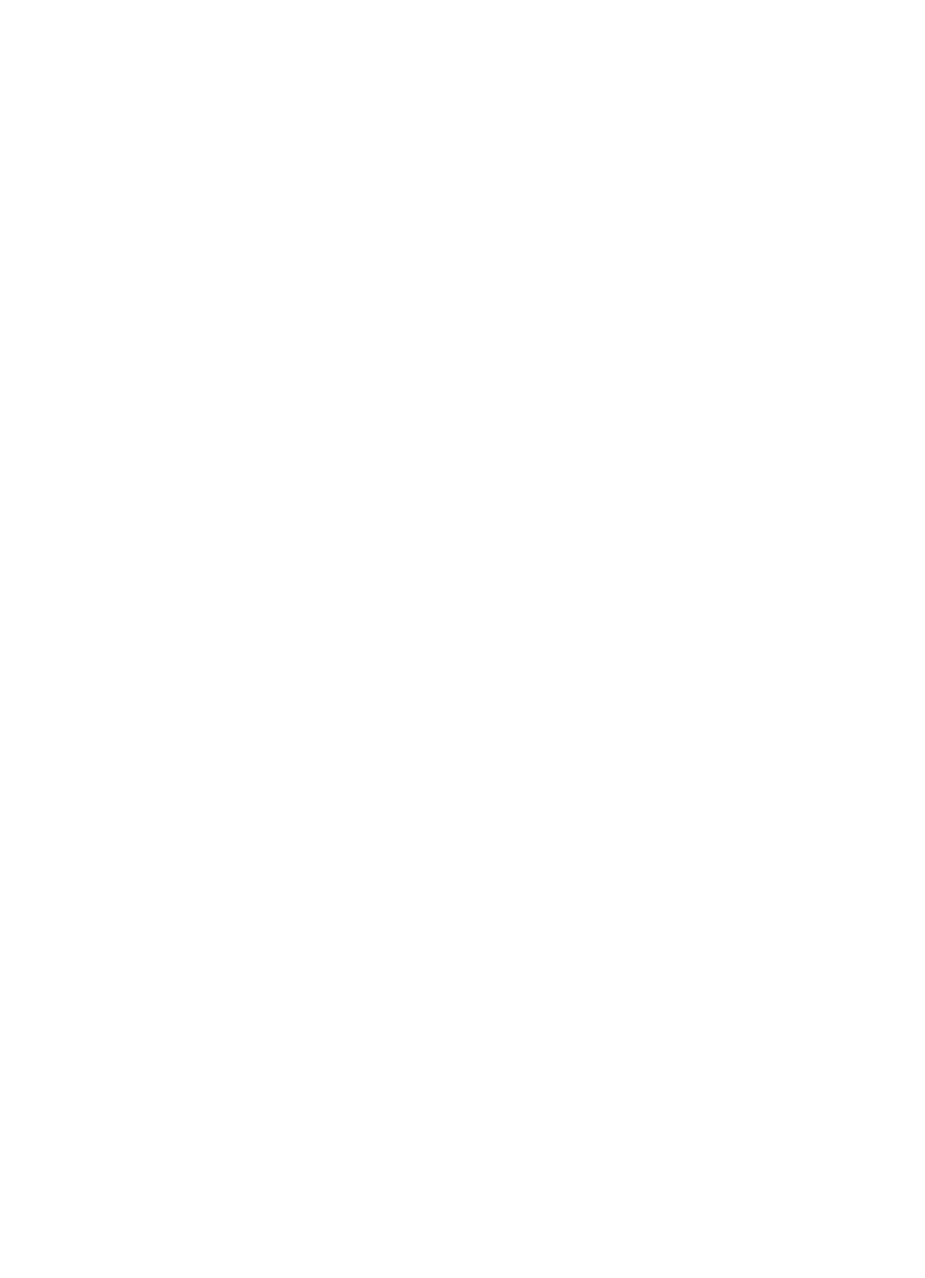
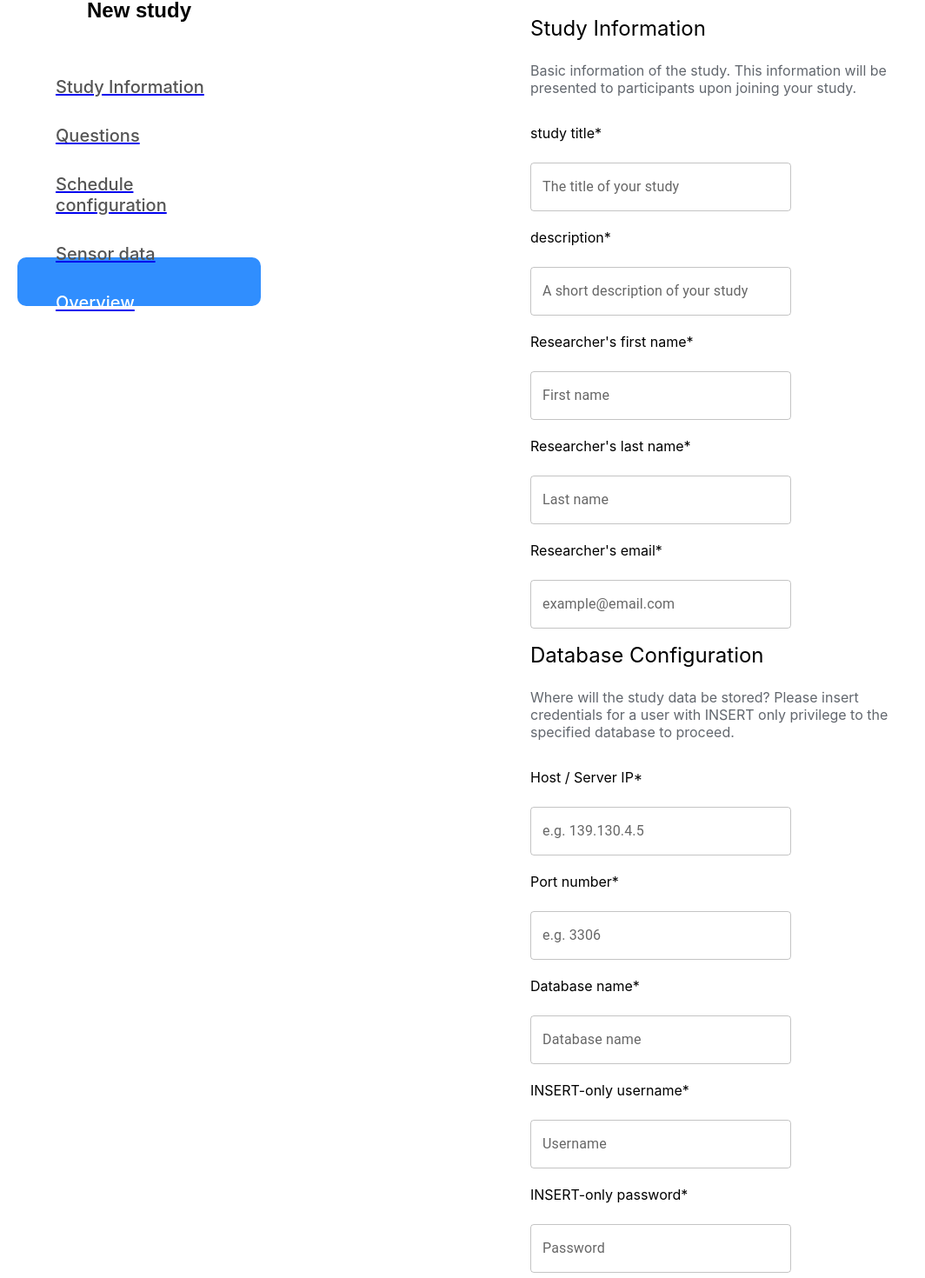
Before and after one commit to awareframework/AWARE-Light-Configurator, a React (Create React App) app in the folder reactapp/: page /overview in a window 1280 px wide. Before the commit this address had no page. Shown: the part 48-1518 px from the top of the page at 87% size, without its empty margins (0-1064 px from the left). Before the commit the page ends 800 px from the top, so only its background shows below. Built offline with nearby package versions, Linux system fonts and the light colour scheme.

Commit message:
study information page draft

```diff
--- a/reactapp/package.json
+++ b/reactapp/package.json
@@ -3,6 +3,7 @@
   "version": "0.1.0",
   "private": true,
   "dependencies": {
+    "survey-react": "latest",
     "@emotion/react": "^11.10.0",
     "@emotion/styled": "^11.10.0",
     "@mui/icons-material": "^5.8.4",
@@ -41,6 +42,7 @@
     ]
   },
   "devDependencies": {
-    "sass": "^1.54.4"
+    "sass": "^1.54.5",
+    "react-scripts": "latest"
   }
 }
--- a/reactapp/public/index.html
+++ b/reactapp/public/index.html
@@ -1,5 +1,6 @@
 <!DOCTYPE html>
 <html lang="en">
+
   <head>
     <meta charset="utf-8" />
     <link rel="icon" href="%PUBLIC_URL%/favicon.ico" />
--- a/reactapp/src/App.js
+++ b/reactapp/src/App.js
@@ -2,15 +2,26 @@ import logo from './logo.svg';
 import './App.css';
 import {BrowserRouter, Routes, Route} from "react-router-dom";
 import {Main} from "./pages/Main";
-import {StudyInformation} from "./pages/StudyInformation";
+// import {StudyInformation} from "./pages/StudyInformation";
 import Sidebar from "./components/sidebar/Sidebar";
+import SurveyLayout from './layout/SurveyLayout';
+import StudyInformation from './pages/StudyInformation';
+
 
 function App() {
+
   return (
   <BrowserRouter>
     <Routes>
       {/*<Route path="/" element={<Main/>} />*/}
-      <Route path="/" element={<Sidebar/>} />
+      <Route path='/' element={<SurveyLayout/>}>
+        <Route index element={<StudyInformation />} />
+        <Route path='/study_information' element={<StudyInformation />} />
+        <Route path='/questions' element={<StudyInformation />} />
+        <Route path='/schedule_configuration' element={<StudyInformation />} />
+        <Route path='/sensor_data' element={<StudyInformation />} />
+        <Route path='/overview' element={<StudyInformation />} />
+      </Route>
     </Routes>
   </BrowserRouter>
   );
--- a/reactapp/src/components/sidebar/Sidebar.jsx
+++ b/reactapp/src/components/sidebar/Sidebar.jsx
@@ -6,32 +6,32 @@ const sidebarNavItems = [
     {
         display: 'Study Information',
         icon: <i className='bx bx-home'></i>,
-        to: '/',
-        section: ''
+        to: '/study_information',
+        section: 'study_information'
     },
     {
         display: 'Questions',
         icon: <i className='bx bx-star'></i>,
-        to: '/',
-        section: 'started'
+        to: '/questions',
+        section: 'questions'
     },
     {
         display: 'Schedule configuration',
         icon: <i className='bx bx-calendar'></i>,
-        to: '/',
-        section: 'calendar'
+        to: '/schedule_configuration',
+        section: 'schedule_configuration'
     },
     {
         display: 'Sensor data',
         icon: <i className='bx bx-user'></i>,
-        to: '/',
-        section: 'user'
+        to: '/sensor_data',
+        section: 'sensor_data'
     },
     {
         display: 'Overview',
         icon: <i className='bx bx-receipt'></i>,
-        to: '/',
-        section: 'order'
+        to: '/overview',
+        section: 'overview'
     },
 ]
 
--- /dev/null
+++ b/reactapp/src/layout/SurveyLayout.jsx
@@ -0,0 +1,13 @@
+import { Outlet } from "react-router-dom";
+import Sidebar from "../components/sidebar/Sidebar";
+
+const SurveyLayout = () => {
+    return <div style={{
+        padding: '50px 0px 0px 370px'
+    }}>
+        <Sidebar/>
+        <Outlet />
+    </div>;
+};
+
+export default SurveyLayout;
--- a/reactapp/src/pages/StudyInformation.css
+++ b/reactapp/src/pages/StudyInformation.css
@@ -1,19 +1,9 @@
-/*@import url('https://fonts.googleapis.com/css2?family=Roboto:wght@300;400;500;700&display=swap');*/
-/*@import url('https://fonts.googleapis.com/css2?family=Mochiy+Pop+P+One&display=swap');*/
-
-/** {*/
-/*    padding: 0;*/
-/*    margin: 0;*/
-/*    box-sizing: border-box;*/
-/*}*/
-
-/*body {*/
-/*    background-color: #f0f0f0;*/
-/*    color: #2b2b2b;*/
-/*    font-family: 'Roboto', sans-serif;*/
-/*}*/
-
-/*a {*/
-/*    text-decoration: none;*/
-/*    color: unset;*/
-/*}*/
+.title {
+    margin-top: 1rem;
+    margin-bottom: 0.5rem;
+    font-size: 1.5rem;
+    color: #000000;
+}
+.explanation {
+    font-size: 1rem;
+}
--- a/reactapp/src/pages/StudyInformation.jsx
+++ b/reactapp/src/pages/StudyInformation.jsx
@@ -1,7 +1,166 @@
 import './StudyInformation.css'
+import React from 'react'
 import {Outlet, Route, Routes} from "react-router-dom";
 import Sidebar from "../components/sidebar/Sidebar";
+import {Button, Card, Divider, ThemeProvider} from "@mui/material";
+import { createTheme } from '@mui/material/styles';
+import AddIcon from '@mui/icons-material/Add';
+import EditIcon from '@mui/icons-material/Edit';
+import AutoFixHighIcon from '@mui/icons-material/AutoFixHigh';
+import PhoneIphoneIcon from '@mui/icons-material/PhoneIphone';
+import LockIcon from '@mui/icons-material/Lock';
+import AccessTimeIcon from '@mui/icons-material/AccessTime';
+import GitHubIcon from '@mui/icons-material/GitHub';
+import AttachMoneyIcon from '@mui/icons-material/AttachMoney';
+import Grid from '@mui/material/Unstable_Grid2';
+import {TextField} from "@mui/material";
+import Box from '@mui/material/Box';
 
+const TITLE1 = 'Study Information'
+const EXPLANATION1 = "Basic information of the study. This information will be presented to participants upon joining your study."
+
+const TITLE2 = 'Database Configuration'
+const EXPLANATION2 = "Where will the study data be stored? Please insert credentials for a user with INSERT only privilege to the specified database to proceed."
+const EXPLANATION3 = "If it is your first time setting up a study, please provide your database's ROOT credentials and click the INITIALISE DATABASE button to setup the tables and a user with INSERT only privilege for this database."
 export const StudyInformation = () => {
+    // return <div>This is Blank page</div>;
+    return(
+        <div>
+            <div className={'main_vertical_layout'}>
+
+                {/*<p className={'main_title'}>{TITLE}</p>*/}
+                <p className={'title'}>{TITLE1}</p>
+                <p className={'explanation'}>{EXPLANATION1}</p>
+
+                <Box sx={{ width: '100%' }}>
+                    <Grid container rowSpacing={1} columnSpacing={{ xs: 1, sm: 2, md: 3 }}>
+                        <Grid width={300}>
+                            <p style={{fontSize: '1 rem', color: 'black'}}>study title*</p>
+                        </Grid>
+                        <Grid width={300}>
+                            <TextField id="outlined-basic" label="The title of your study" variant="outlined" style={{ width: 300}} />
+                       </Grid>
+                    </Grid>
+
+                    <Grid container rowSpacing={1} columnSpacing={{ xs: 1, sm: 2, md: 3 }}>
+                        <Grid width={300}>
+                            <p style={{fontSize: '1 rem', color: 'black'}}>description*</p>
+                        </Grid>
+                        <Grid width={300}>
+                            <TextField id="outlined-basic" label="A short description of your study" variant="outlined" style={{ width: 300}} />
+                       </Grid>
+                    </Grid>
+
+                    <Grid container rowSpacing={1} columnSpacing={{ xs: 1, sm: 2, md: 3 }}>
+                        <Grid width={300}>
+                            <p style={{fontSize: '1 rem', color: 'black'}}>Researcher's first name*</p>
+                        </Grid>
+                        <Grid width={300}>
+                            <TextField id="outlined-basic" label="First name" variant="outlined" style={{ width: 300}} />
+                       </Grid>
+                    </Grid>
+
+                    <Grid container rowSpacing={1} columnSpacing={{ xs: 1, sm: 2, md: 3 }}>
+                        <Grid width={300}>
+                            <p style={{fontSize: '1 rem', color: 'black'}}>Researcher's last name*</p>
+                        </Grid>
+                        <Grid width={300}>
+                            <TextField id="outlined-basic" label="Last name" variant="outlined" style={{ width: 300}} />
+                       </Grid>
+                    </Grid>
+
+                    <Grid container rowSpacing={1} columnSpacing={{ xs: 1, sm: 2, md: 3 }}>
+                        <Grid width={300}>
+                            <p style={{fontSize: '1 rem', color: 'black'}}>Researcher's email*</p>
+                        </Grid>
+                        <Grid width={300}>
+                            <TextField id="outlined-basic" label="example@email.com" variant="outlined" style={{ width: 300}} />
+                       </Grid>
+                    </Grid>
+
+                </Box>
+
+                <p className={'title'}>{TITLE2}</p>
+                <p className={'explanation'}>{EXPLANATION2}</p>
+                <Box sx={{ width: '100%' }}>
+                    <Grid container rowSpacing={1} columnSpacing={{ xs: 1, sm: 2, md: 3 }}>
+                        <Grid width={300}>
+                            <p style={{fontSize: '1 rem', color: 'black'}}>Host / Server IP*</p>
+                        </Grid>
+                        <Grid width={300}>
+                            <TextField id="outlined-basic" label="e.g. 139.130.4.5" variant="outlined" style={{ width: 300}} />
+                       </Grid>
+                    </Grid>
+
+                    <Grid container rowSpacing={1} columnSpacing={{ xs: 1, sm: 2, md: 3 }}>
+                        <Grid width={300}>
+                            <p style={{fontSize: '1 rem', color: 'black'}}>Port number*</p>
+                        </Grid>
+                        <Grid width={300}>
+                            <TextField id="outlined-basic" label="e.g. 3306" variant="outlined" style={{ width: 300}} />
+                       </Grid>
+                    </Grid>
+
+                    <Grid container rowSpacing={1} columnSpacing={{ xs: 1, sm: 2, md: 3 }}>
+                        <Grid width={300}>
+                            <p style={{fontSize: '1 rem', color: 'black'}}>Database name*</p>
+                        </Grid>
+                        <Grid width={300}>
+                            <TextField id="outlined-basic" label="Database name" variant="outlined" style={{ width: 300}} />
+                       </Grid>
+                    </Grid>
+
+                    <Grid container rowSpacing={1} columnSpacing={{ xs: 1, sm: 2, md: 3 }}>
+                        <Grid width={300}>
+                            <p style={{fontSize: '1 rem', color: 'black'}}>INSERT-only username*</p>
+                        </Grid>
+                        <Grid width={300}>
+                            <TextField id="outlined-basic" label="Username" variant="outlined" style={{ width: 300}} />
+                       </Grid>
+                    </Grid>
+
+                    <Grid container rowSpacing={1} columnSpacing={{ xs: 1, sm: 2, md: 3 }}>
+                        <Grid width={300}>
+                            <p style={{fontSize: '1 rem', color: 'black'}}>INSERT-only password*</p>
+                        </Grid>
+                        <Grid width={300}>
+                            <TextField id="outlined-basic" label="Password" variant="outlined" style={{ width: 300}} />
+                       </Grid>
+                    </Grid>
+
+                </Box>
+
+
+                <p className={'explanation'}>{EXPLANATION3}</p>
+                <Box sx={{ width: '100%' }}>
+                    <Grid container rowSpacing={1} columnSpacing={{ xs: 1, sm: 2, md: 3 }}>
+                        <Grid width={300}>
+                            <p style={{fontSize: '1 rem', color: 'black'}}>Root username</p>
+                        </Grid>
+                        <Grid width={300}>
+                            <TextField id="outlined-basic" label="Root username" variant="outlined" style={{ width: 300}} />
+                       </Grid>
+                    </Grid>
+
+                    <Grid container rowSpacing={1} columnSpacing={{ xs: 1, sm: 2, md: 3 }}>
+                        <Grid width={300}>
+                            <p style={{fontSize: '1 rem', color: 'black'}}>Root password</p>
+                        </Grid>
+                        <Grid width={300}>
+                            <TextField id="outlined-basic" label="Root password" variant="outlined" style={{ width: 300}} />
+                       </Grid>
+                    </Grid>
+
+                </Box>
+            </div>
+
+
+        </div>
+
+        // <div>Study Information</div>
+
+    )
 
 }
+
+export default StudyInformation;
```
Also changed, not shown: 2 other files (tests, documents, lock files or other folders).
